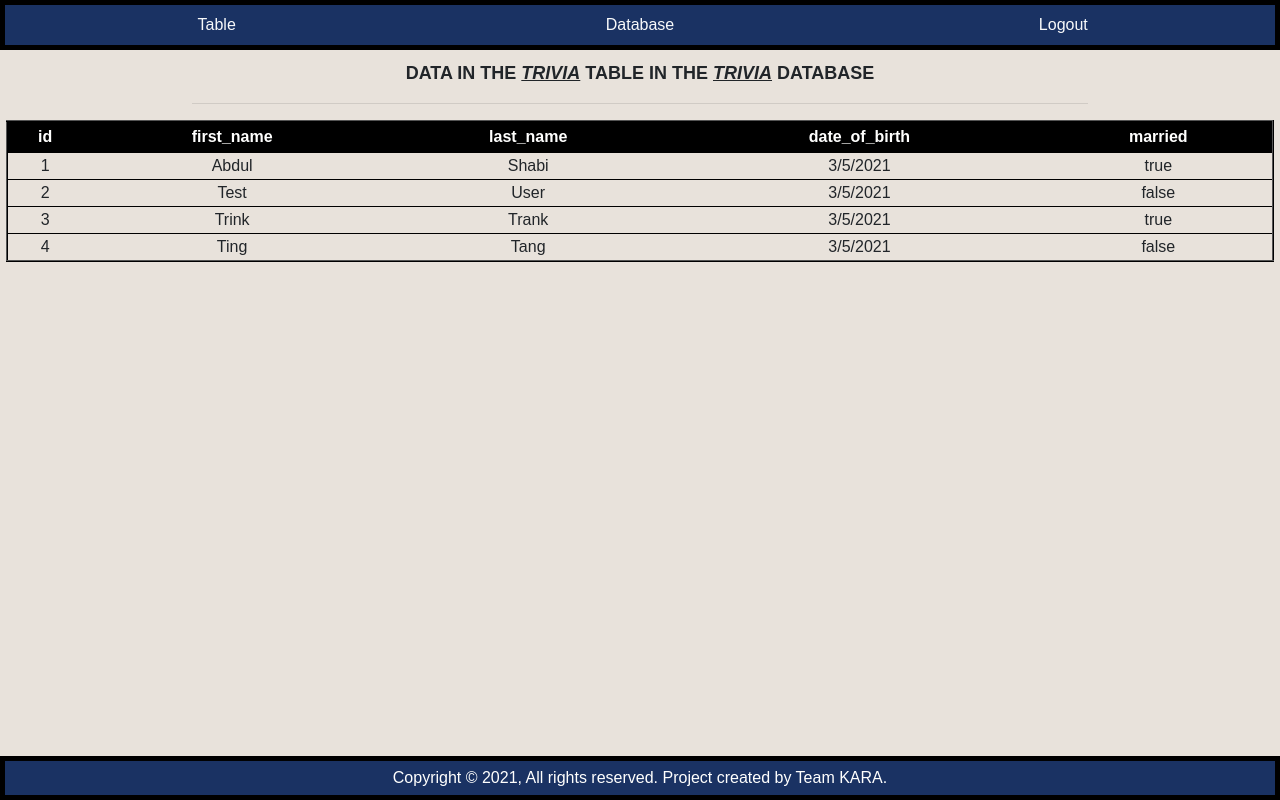
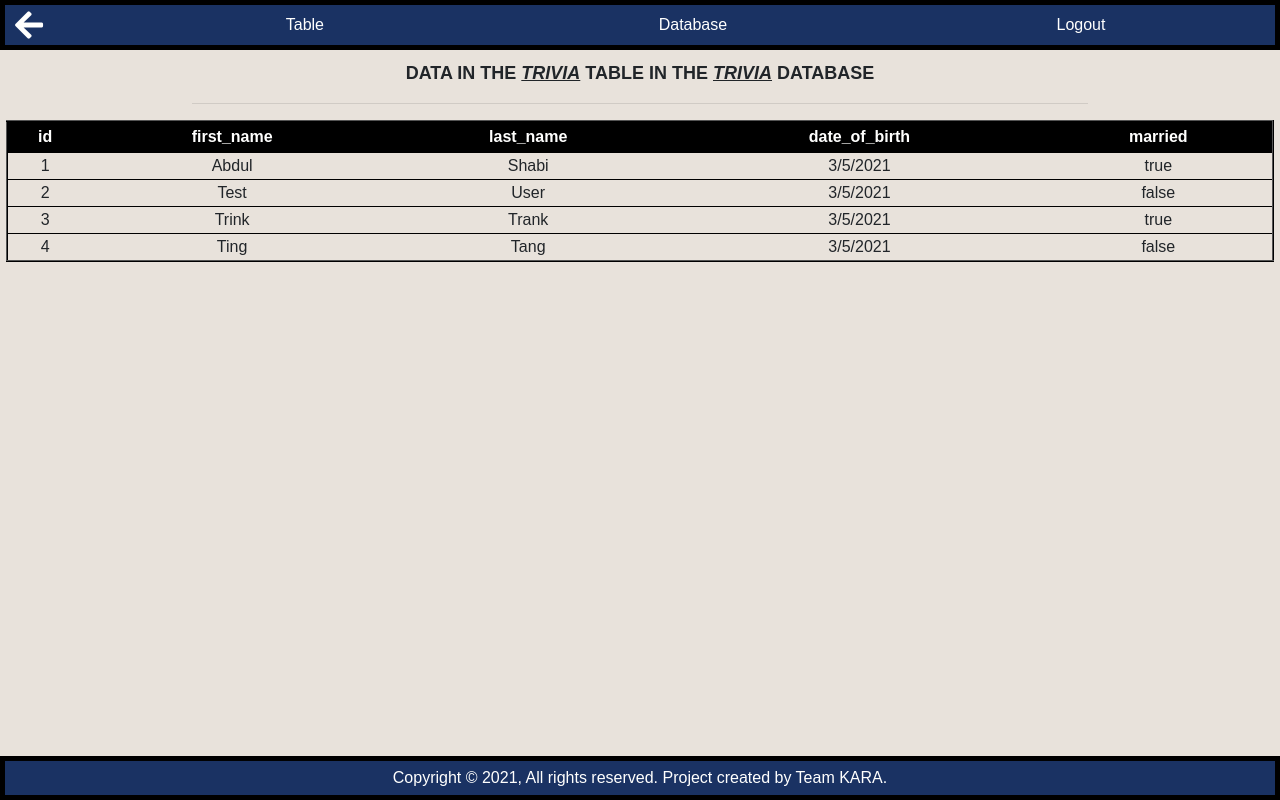
Before and after one commit to AbdulBaseetShabi/KARA, a React (Create React App) app in the folder client/: page /data in a window 1280 px wide. Built offline with nearby package versions, Linux system fonts and the light colour scheme; a web font is replaced by a local one.

Commit message:
implementing back button and code refactor

```diff
--- a/client/src/widgets/navigation-bar/navigation-bar.css
+++ b/client/src/widgets/navigation-bar/navigation-bar.css
@@ -1,4 +1,16 @@
 #nav-container{
     border: 5px solid black;
     text-align: center;
+    color: #fffffe!important;
 }
+
+.nav-link{
+    color: #fffffe!important;
+}
+
+#back-arrow{
+    position: absolute;
+    left: 10px;
+    top: 4px;
+    cursor: pointer;
+}
--- a/client/src/widgets/navigation-bar/navigation-bar.js
+++ b/client/src/widgets/navigation-bar/navigation-bar.js
@@ -1,18 +1,41 @@
 import React from "react";
 import "./navigation-bar.css";
 
+function previousPath(currentPath) {
+  window.history.back();
+}
+
 function NavigationBar(props) {
-  if (props.currentPath === '/home') {
+  if (props.currentPath === "/home") {
     return null;
   }
   return (
-
-    <div id="nav-container" className="row" style={{ backgroundColor: "#1A3263" }}>
-        <a className="col nav-link" href="/table" style={{ color: "#f8f9fa"}} ><div>Table</div></a>
-        <a className="col nav-link" href="/databases" style={{ color: "#f8f9fa"}}><div>Database</div></a>
-        <a className="col nav-link" href="/Logout" style={{ color: "#f8f9fa"}}><div>Logout</div></a>
+    <div
+      id="nav-container"
+      className="row"
+      style={{ backgroundColor: "#1A3263" }}
+    >
+      {props.currentPath !== "/databases/view" && window.history.length > 1 ? (
+        <div
+          className="col-1"
+          onClick={() => {
+            previousPath(props.currentPath);
+          }}
+        >
+          <i id="back-arrow" className="fas fa-arrow-left fa-2x"></i>
+        </div>
+      ) : null}
+      <a className="col nav-link" href="/table">
+        <div>Table</div>
+      </a>
+      <a className="col nav-link" href="/databases">
+        <div>Database</div>
+      </a>
+      <a className="col nav-link" href="/Logout">
+        <div>Logout</div>
+      </a>
     </div>
-  )
+  );
 }
 
 export default NavigationBar;
```
